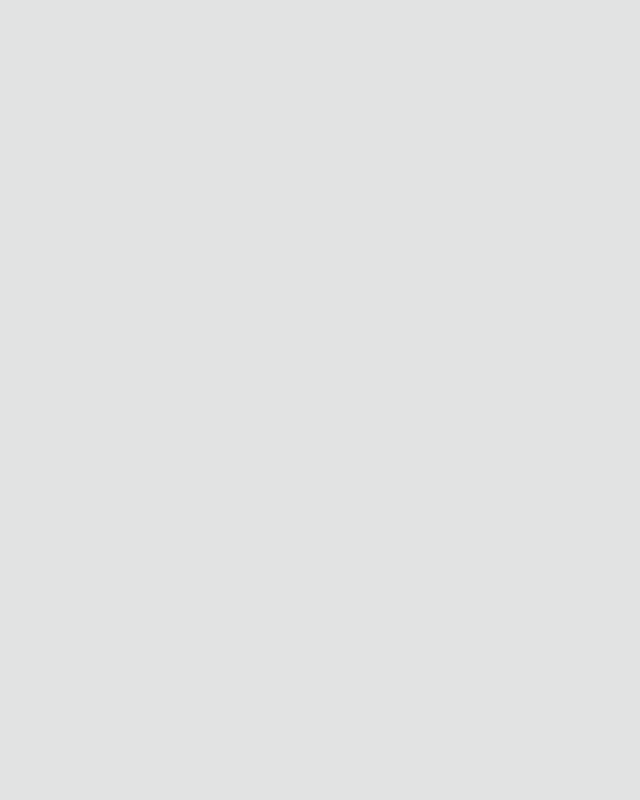
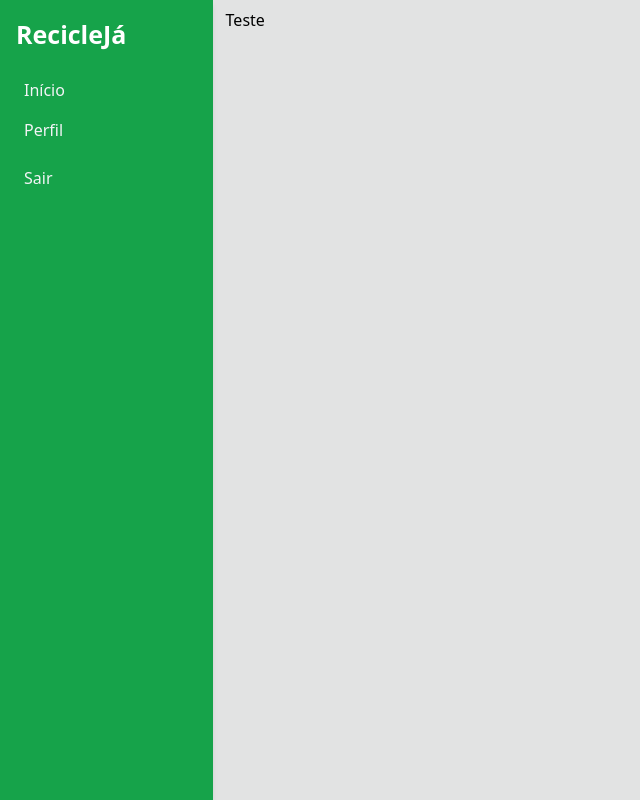
Before and after one commit to emy333/front-recicle-ja, a React (Vite) app: page /perfil in a window 1280 px wide. Before the commit this address had no page. Shown: the whole page, without its empty margins (0-640 px from the left). Built offline with nearby package versions, Linux system fonts and the light colour scheme.

Commit message:
pagina perfil

```diff
--- a/src/App.jsx
+++ b/src/App.jsx
@@ -3,6 +3,7 @@ import { BrowserRouter as Router, Route, Routes } from 'react-router-dom'
 import Home from './assets/pages/Home'
 import Login from './assets/pages/Login'
 import CadastroUsuario from './assets/pages/CadastroUsuario'
+import Perfil from './assets/pages/Perfil'
 
 function App() {
 
@@ -12,6 +13,8 @@ function App() {
         <Route path='/login' element={<Login/>}/>
         <Route path='/cadastro' element={<CadastroUsuario/>}/>
         <Route path='/home' element={<Home/>}/>
+        <Route path='/perfil' element={<Perfil/>}/>
+
       </Routes>
     </Router>
   )
--- a/src/assets/components/Sidebar/Sidebar.jsx
+++ b/src/assets/components/Sidebar/Sidebar.jsx
@@ -1,5 +1,6 @@
 import React from "react";
 import { IoCloseOutline } from "react-icons/io5";
+import { Link } from "react-router-dom";
 
 function Sidebar({ isOpen, toggleSidebar }) {
     return (
@@ -27,8 +28,11 @@ function Sidebar({ isOpen, toggleSidebar }) {
 
 
                 <ul className="mt-4 space-y-2">
-                    <li className="p-2 rounded hover:bg-gray-100  hover:text-slate-950 cursor-pointer text-gray-100 ">Perfil</li>
+
+                    <Link to='/home' ><li className="p-2 rounded hover:bg-gray-100  hover:text-slate-950 cursor-pointer text-gray-100 ">Início</li></Link>
+                    <Link to='/perfil' ><li className="p-2 rounded hover:bg-gray-100  hover:text-slate-950  cursor-pointer text-gray-100">Perfil</li></Link>
                     <li className="p-2 rounded hover:bg-gray-100  hover:text-slate-950  cursor-pointer text-gray-100">Sair</li>
+
                 </ul>
             </div>
         </>
--- /dev/null
+++ b/src/assets/pages/Perfil.jsx
@@ -0,0 +1,14 @@
+import React from "react";
+import MainLayout from "../layouts/main";
+import MapView from "../components/MapView/main";
+import Search from "../components/Search/main";
+
+function Perfil(){
+    return (
+        <MainLayout>
+            <h1>Teste</h1>
+        </MainLayout>
+    );
+}
+
+export default Perfil;
```
